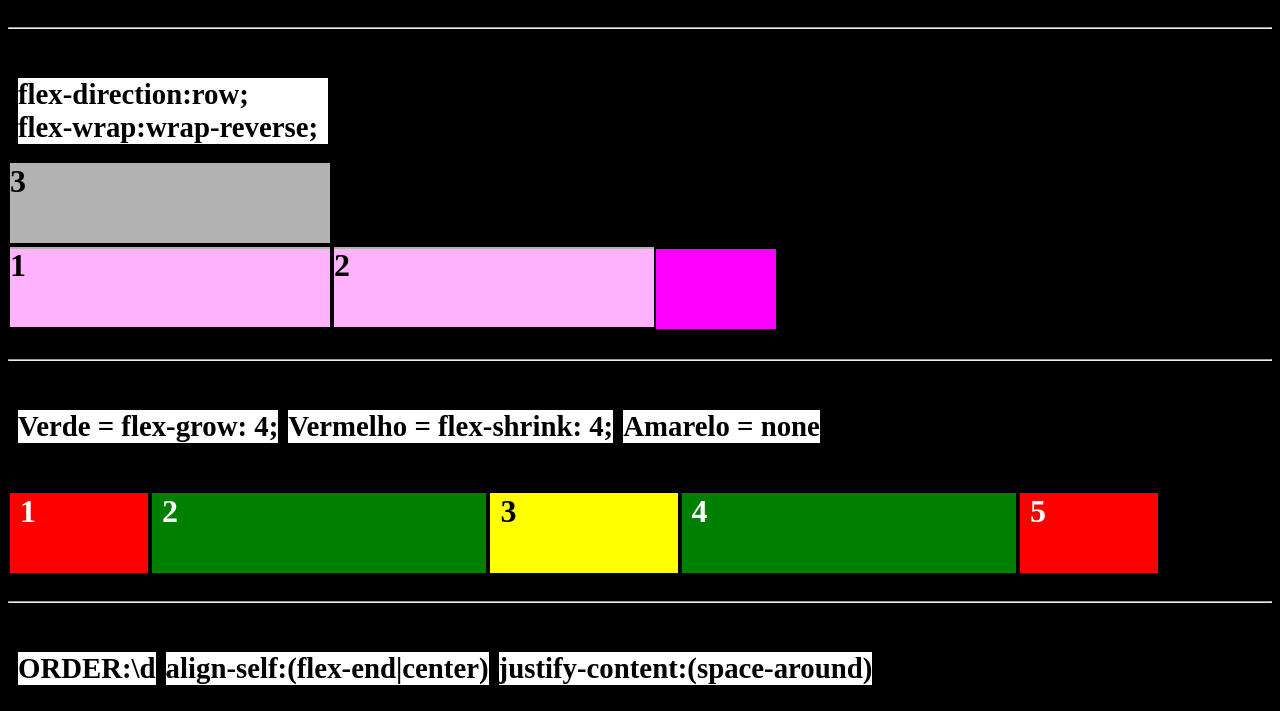
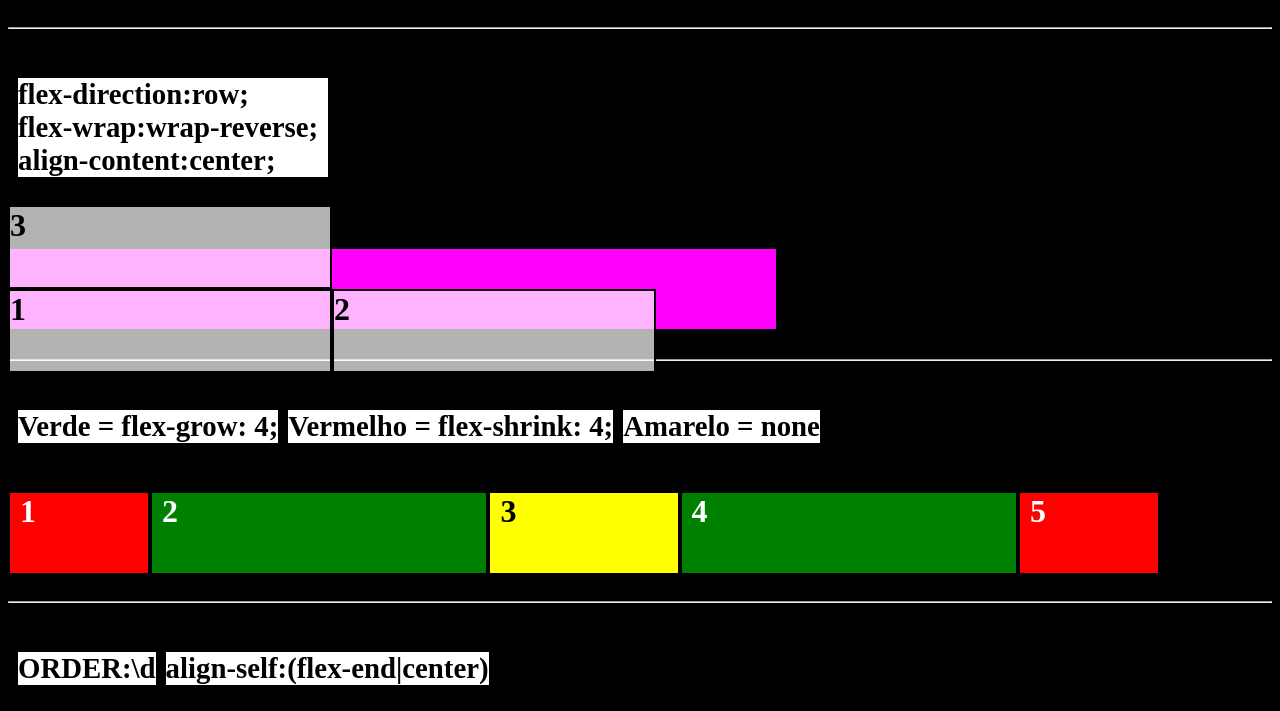
Before and after one commit to cronos2277/web, a plain HTML site: page CSS/flexbox.html in a window 1280 px wide. Shown: the part 533-1244 px from the top of the page. Drawn offline with Linux system fonts and the light colour scheme.

Commit message:
flexbox terminado

```diff
--- a/CSS/flexbox.html
+++ b/CSS/flexbox.html
@@ -18,6 +18,26 @@
             column => O sentido de cima para baixo, sendo o main-axis o eixo Y e o cross-axis o eixo X.
             column => O sentido eh de baixo para cima, sendo o main-axis o eixo Y e o cross-axis o eixo X.
 
+            JUSTIFY-CONTENT e ALIGN-ITENS. (Atributos de Container)
+            justify-content(main-axis) vs align-itens(cross-axis): Eles servem para alinhar, porem um alinha
+            pelo main-axis e o outro para o cross-axis. No caso o justify-content define a posicao pelo
+            main-axis e o align-itens pelo cross-axis, main-axis eh o sentido dado para a distribuicao dos
+            elementos internos dentro do componente, podendo ser horizontal se for (row ou row-reverse) e
+            vertical se for (column ou column-reverse), o main-axis eh definido no atributo flex-direction, sendo
+            o cross-axis o complemento de main-axis, ou seja se o main-axis esta na horizontal o cross esta na
+            vertical. Exemplo:
+            "flex-direction:row ou row-reverse" => justify-content corresponde ao comportamento eixo X e o align-itens ao eixo Y.
+            "flex-direction:column ou column-reverse" => Inverte, nesse caso o justify seria o eixo Y e o align o eixo X.
+            "align-itens" => A posicao dos elementos com base no eixo definido no flex-direction.
+            "justify-content" => A posicao dos elementos complementar ao do flex-direction.
+            Esses dois atributos servem para definir elementos internos, ou seja como serao posicionados.
+            stretch => Ele estica o elemento verticalmente ou horizontalmente dependendo o flex-direction.
+            baseline => Ele alinha com base no conteudo ou seja faz um alinhamento de modo que o conteudo esteja alinhado.
+            space-around => Espaco envolta, ou seja ele da um espaco entre os elementos e as bordas.
+            space-between => Espaco apenas entre os elementos e exclui as bordas.
+            flex-start => Alinha tudo no eixo x=0 ou y=0 de acordo com o flex-direction.
+            flex-end => alinha tudo ao final, ou seja a direita se row, abaixo se column.
+
             FLEX-BASIS
             Se o main-axis for o eixo X ele passa a determinar o width,
             sendo que o valor se sobrepoe ao width pois eh mais especifico.
@@ -28,15 +48,25 @@
             column ou column reverse voce pode usar o width como complementar e dessa forma ele pode selecionar
             o valor de height ou width para ser o tamanho que ele usara como cross-axis automaticamente.
 
-            ALIGN-SELF e JUSTIFY_SELF.
-            align-self(main-axis) vs justify-self(cross-axis): Eles servem para alinhar, porem um alinha
-            pelo main-axis e o outro para o cross-axis, por exemplo se voce define o flex-direction como
-            row, o align-self e os seus valores irao corresponder ao posicionamento X e o justify-content
-            ao posicionamento Y, caso seja uma coluna, ai inverte, ai o align-self seria o Y e justify o X,
-            ou seja o align-self vai alinhar ele mesmo vamos dizer assim, ou seja com base no flex-direction,
-            ja o justify-content vai justifica-lo, ou seja posiciona-lo com base no seu cross-axis. Resumindo:
-            align-self => A posicao dos elementos com base no eixo definido no flex-direction.
-            justify-self => A posicao dos elementos complementar ao do flex-direction.
+            FLEX-WRAP
+            Habilita a quebra de linha em um container flex. Por padrao caso o conteudo exceda o tamanho maximo de
+            um flex container com o direction em row, ele da um overflow e continua colocando os elementos em linha
+            ignorando o width dele, quando voce ativa o wrap, voce passa a colocar o excedente abaixo e caso
+            voce informe um wrap-reverse ai ele coloca o excedente acima. Eh valido lembrar que se o direction
+            for column a "quebra de linha" sera a direita se for wrap ou a esquerda se for wrap-reverse. O Ponto eh,
+            um elemento filho dentro de um container flexbox nao respeita os limites do pai e flutua os seus limites,
+            ou seja se o pai tem um flex-direction:row e um width de 500px e cada filho tem 200px, por padrao o
+            teceiro filho ficaria ao lado do segundo filho, porem com o wrap setado ele poderia ir para baixo ou
+            para cima, uma vez que esse terceiro filho nao caberia, nessa situacao ao lado do segundo, pois excediria
+            o width do pai em 100px.
+
+            ALIGN-CONTENT
+            Caso voce use o flex-wrap, como a ultima linha ou coluna deve se comportar? Justamente para resolver
+            esse problema, serve esse atributo. No exemplo do flex-wrap acima de um flex-direct row, com 500px,
+            sendo que cada filho teria 200px, nesse caso nos iriamos definir como iria ser posicionado o terceiro
+            filho, aquele que esta na linha debaixo criado pelo wrap, se ele ficaria mais a esquerda, mais a direita,
+            ou se teria um stretch talvez... No so isso, ele alinha as multiplas linhas na aplicacao
+
         */
         body,html{
             background-color: black;
@@ -145,6 +175,7 @@
             flex-wrap: wrap-reverse;
             width: 60vw;
             margin-top:100px;
+            align-content: center;
         }
         #flex-grow{
             /*
@@ -226,23 +257,26 @@
             background-color:yellow !important;
             color:blue;
         }
-        /*
-            Valores possiveis a justify-content ou o align-self:
-            stretch => Ele estica o elemento verticalmente ou horizontalmente dependendo o flex-direction.
-            baseline => Ele alinha com base no conteudo, ou seja centraliza o conteudo e faz o alinhamento.
-            space-around => Espaco envolta, ou seja ele da um espaco entre os elementos e as bordas.
-            space-between => Espaco apenas entre os elementos e exclui as bordas.
-            flex-start => Alinha tudo no eixo x=0 ou y=0 de acordo com o flex-direction.
-            flex-end => alinha tudo ao final, ou seja a direita se row, abaixo se column.
-
-            *Obs, lembre-se que voce tem o row-reverse e column reverse caso queira inverter o posicionamento,
-            e voce tem o atributo order para ordenar os elementos, grow e shrink caso queira definir um tamanho
-            para eles.
-        */
         #justify-content{
+            /*
+                Aqui estamos definido a posicao dos elementos internos com base no main-axis, conforme explicado acima.
+            */
             justify-content:space-around;
+            /*
+                Aqui estamos definido a posicao dos elementos internos com base no cross-axis, conforme explicado acima.
+            */
+            align-items: flex-end;
         }
         .align-self1{
+            /*
+                Nao confundir com o align-items, o items ele eh focado no posicionamento cross-axis de elementos internos,
+                este atributo tem a mesma logica, mas o target eh o proprio elemento. Ele alinha o elemento com base no
+                cross-axis do pai, ou seja se voce quiser definir a posicao cross-axis de um elemento em especifico,
+                voce pode usar esse atributo o "align-self" que significa alinhe o proprio elemento. Mas lembre-se sempre
+                par nao confundir justify-content e align-items definem o comportamento de elementos internos, ou seja
+                dentro dele, ao tempo que o align-self define a posicao de cross-axis para o proprio elemento. O align-self
+                sempre sobrescreve o valor de align-items por ser mais especifico, fique atento a isso.
+            */
             align-self: flex-end;
             background-color:green !important;
             color:magenta;
@@ -332,7 +366,7 @@
     <hr>
     <div class="container">
         <div>
-            <h1>flex-direction:row;<br>flex-wrap:wrap-reverse;</h1>
+            <h1>flex-direction:row;<br>flex-wrap:wrap-reverse;<br>align-content:center;</h1>
         </div>
     </div>
     <div class="container">
@@ -362,7 +396,6 @@
     <div class="container">
         <h1>ORDER:\d</h1>
         <h1>align-self:(flex-end|center)</h1>
-        <h1>justify-content:(space-around)</h1>
     </div>
     <div id="justify-content" class="container">
         <div id="flex-grow" class="flex-row" style="height: 20vh;background-color: lightgray;">
```
